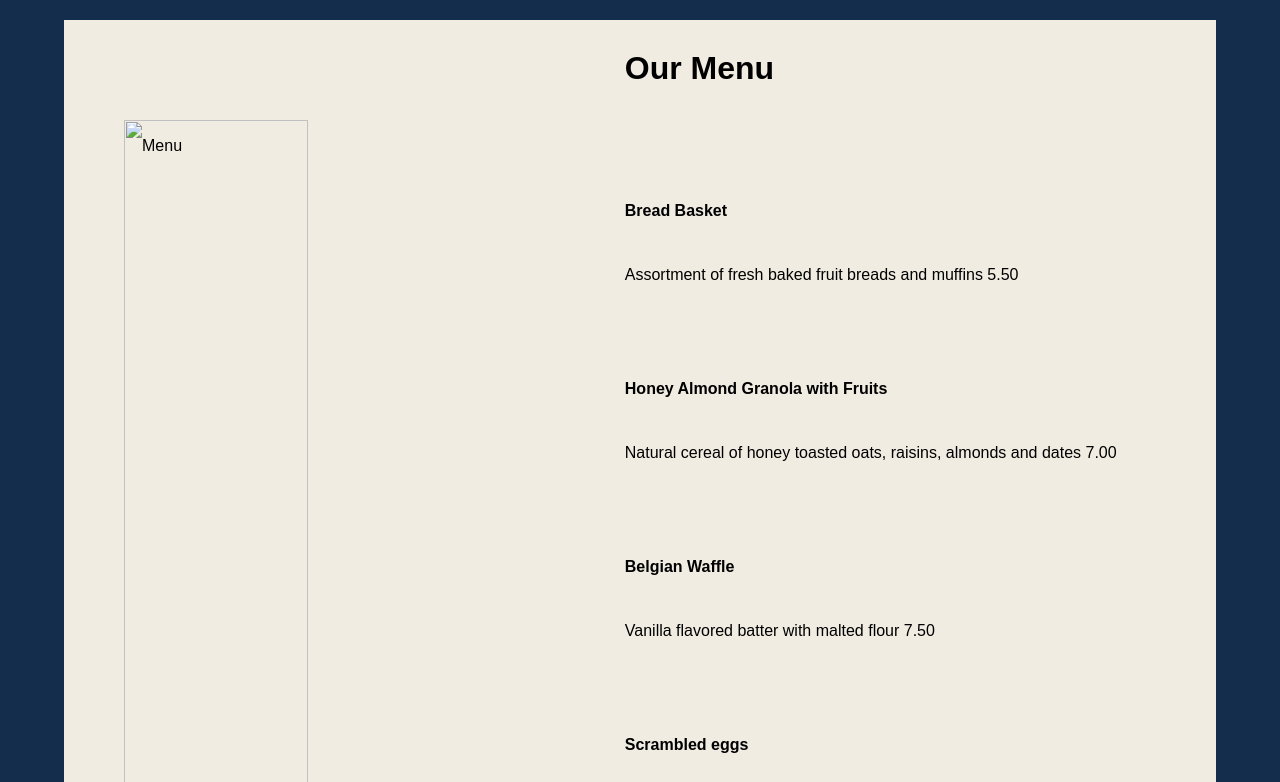
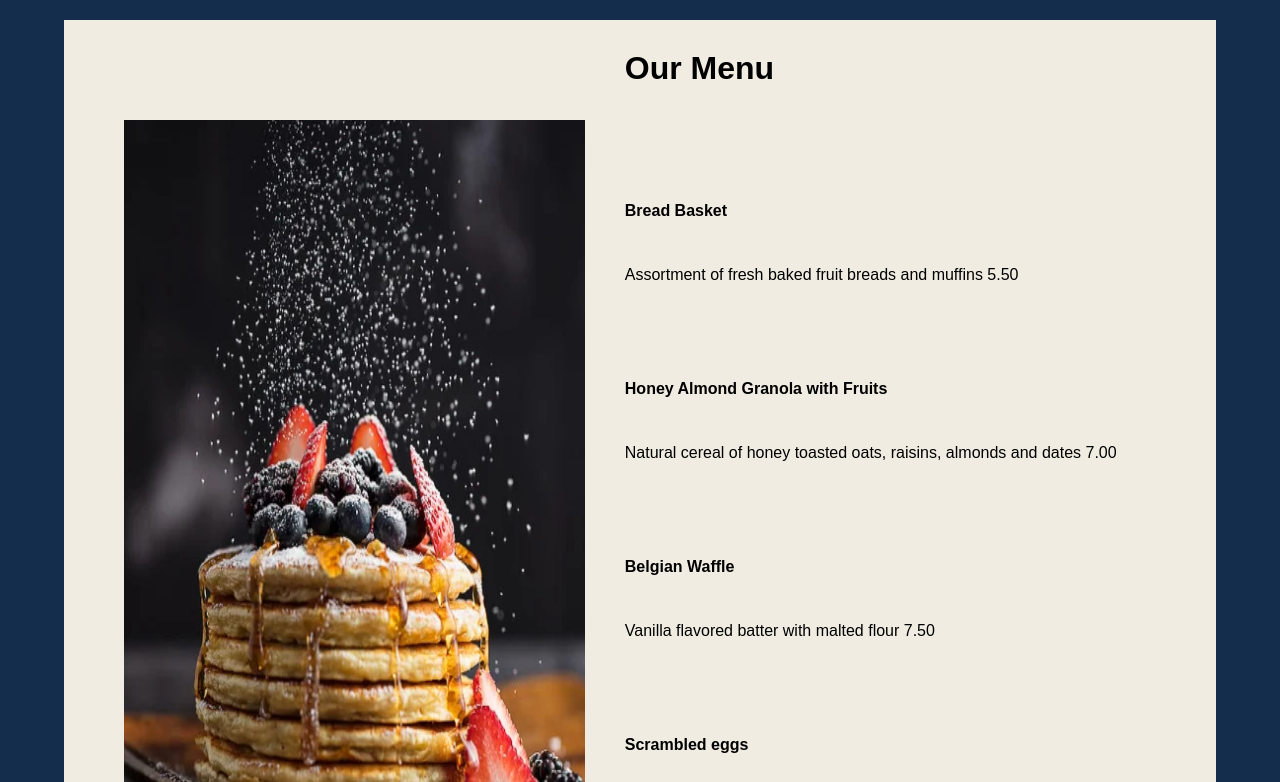
Before and after one commit to AarjavKiledar/Main_Project, a plain HTML site: page restraurant.html in a window 1280 px wide. Shown: the part 2360-3142 px from the top of the page. Drawn offline with nearby package versions, Linux system fonts and the light colour scheme; the site is published under a folder, as on GitHub Pages, so addresses that start at the root find nothing.

Commit message:
commit last

```diff
--- a/restraurant.html
+++ b/restraurant.html
@@ -212,7 +212,7 @@
             restaurant that youd really go out of your way for. This didn strike most people as weird. </p>
     </div>
     <div class="QF" style="width: 90%; height: 150%; background-color: #f0ece2;">
-        <img src="/Images/Food3.webp" alt="Menu"
+        <img src="Images/Food3.webp" alt="Menu"
             style="width: 40%; height:85%;float:left; margin-right: 40px; margin-top: 100px;margin-left: 60px;margin-bottom: 50px;">
         <h1>Our Menu</h1><br>
         <h4>Bread Basket</h4>
```
